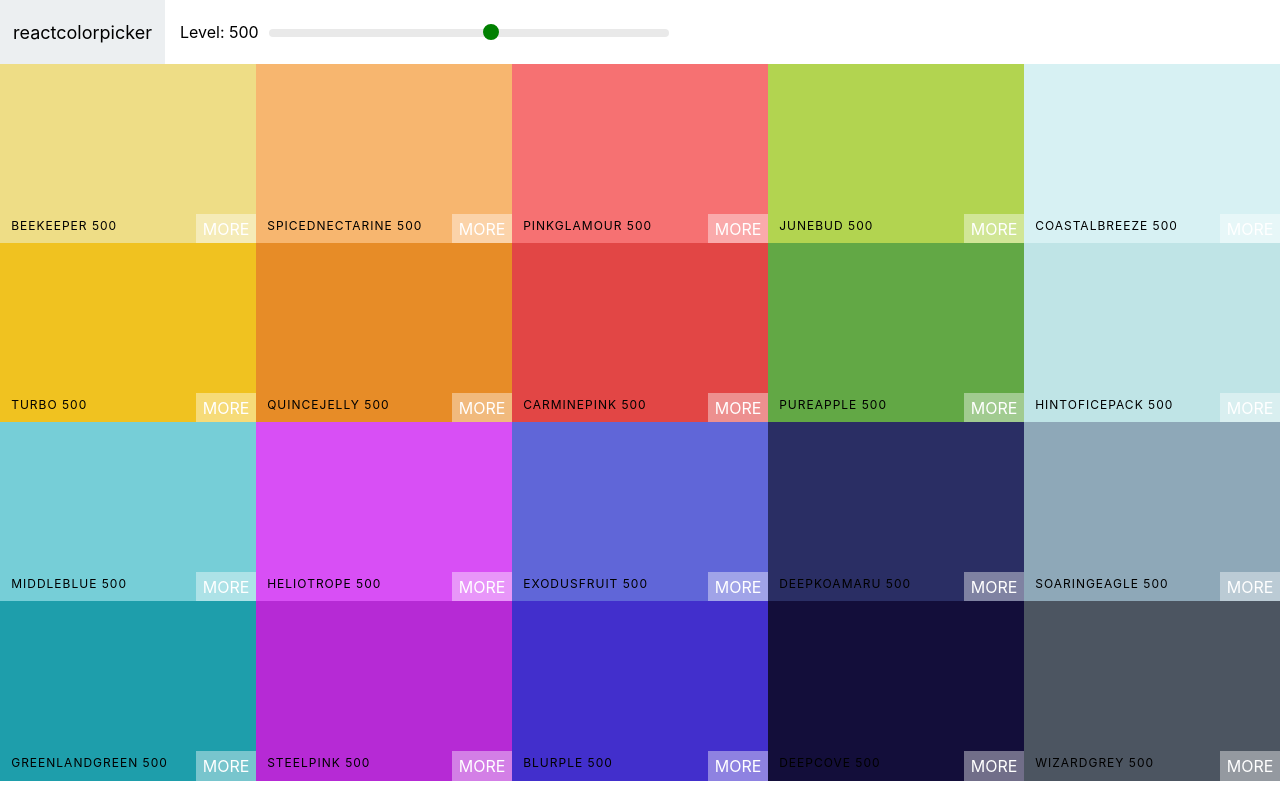
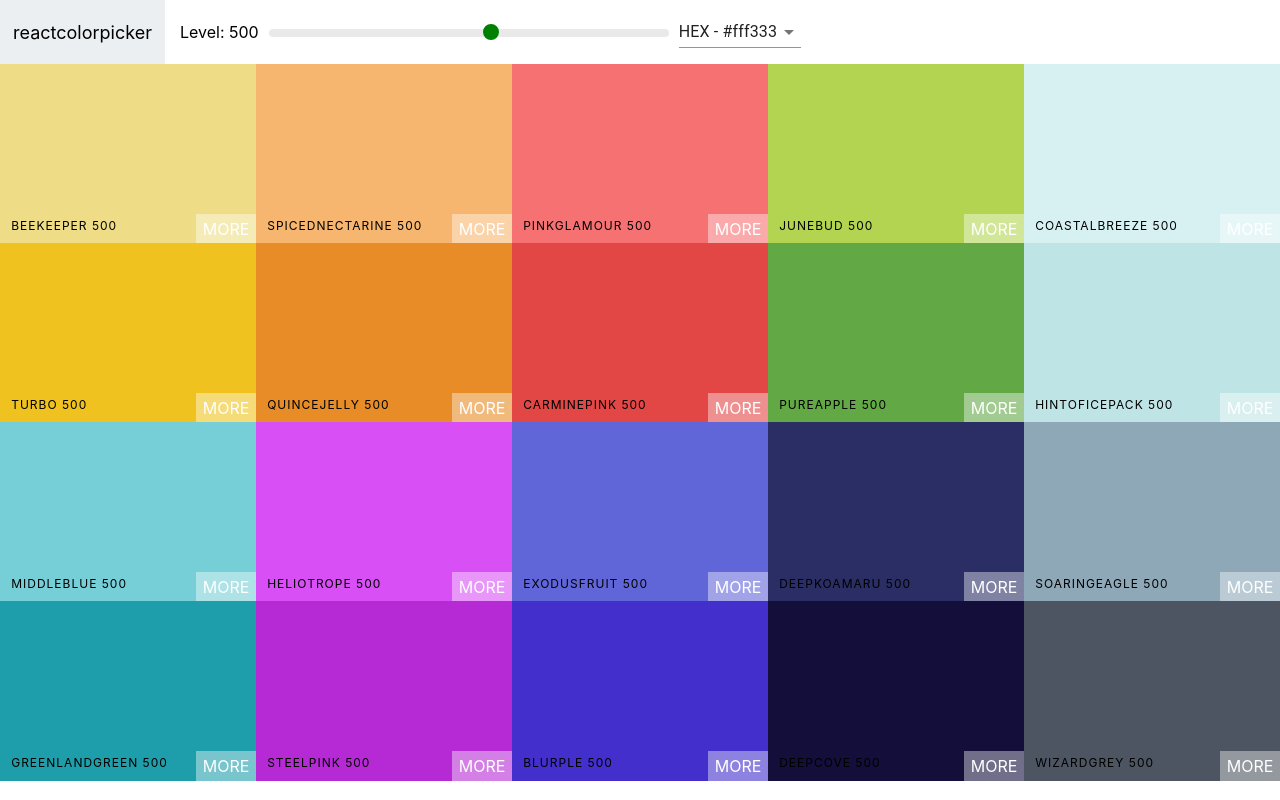
Before and after one commit to Jungir/color-react-project, a React (Create React App) app in the folder colors-app/: page / in a window 1280 px wide. Shown: the top 800 px of the page. Built offline with nearby package versions, Linux system fonts and the light colour scheme.

Commit message:
add material ui

```diff
--- a/colors-app/package.json
+++ b/colors-app/package.json
@@ -3,6 +3,7 @@
   "version": "0.1.0",
   "private": true,
   "dependencies": {
+    "@material-ui/core": "^4.3.1",
     "chroma-js": "^2.0.4",
     "rc-slider": "^8.6.13",
     "react": "^16.8.6",
--- a/colors-app/src/Navbar.js
+++ b/colors-app/src/Navbar.js
@@ -1,14 +1,28 @@
-import React, { Component } from 'react'
+import React, { Component } from 'react';
+import MenuItem from '@material-ui/core/MenuItem';
+import Select from '@material-ui/core/Select';
 import Slider, { Range } from 'rc-slider';
 import 'rc-slider/assets/index.css';
 import "./Navbar.css"
 class Navbar extends Component {
+    constructor(props){
+        super(props);
+        this.state = {
+            format : 'hex'
+        }
+        this.handleChange = this.handleChange.bind(this);
+    }
+    handleChange(e){
+        this.setState({format : e.target.value});
+        this.props.handleChange(e.target.value);
+    }
     render() {
         const {level, changeLevel} = this.props;
+        const {format} = this.state;
         return (
             <header className="Navbar">
             <div className="logo">
-                <a href="#">reactcolorpicker</a>
+                <a href="/">reactcolorpicker</a>
             </div>
             <div className="slider-container">
                 <span>Level: {level}</span>
@@ -16,7 +30,13 @@ class Navbar extends Component {
                     <Slider defaultValue={level} step={100} min={0} max={900} onAfterChange={changeLevel}/>
                 </div>
             </div>
-
+            <div className="select-container">
+            <Select value={format} onChange={this.handleChange}>
+                <MenuItem value="hex">HEX - #fff333</MenuItem>
+                <MenuItem value="rgb">RGB - rgb(255,255,255)</MenuItem>
+                <MenuItem value="rgba">RGBA - rgba(255,255,255, 1.0)</MenuItem>
+            </Select>
+            </div>
             </header>
         )
     }
--- a/colors-app/src/Palette.js
+++ b/colors-app/src/Palette.js
@@ -7,24 +7,28 @@ import './Palette.css';
 class Palette extends Component {
     constructor(props){
         super(props);
-        this.state = {level : 500}
+        this.state = {level : 500, format : 'hex'}
         this.changeLevel = this.changeLevel.bind(this);
+        this.changeFormat = this.changeFormat.bind(this);
     }
 
     changeLevel(level){
         this.setState({level});
 
     }
+    changeFormat(val){
+        this.setState({format : val});
+    }
     render() {
         const {colors} = this.props.palette;
-        const {level} = this.state;
+        const {level, format} = this.state;
         const colorBoxes = colors[level].map ((color) => {
-            return <ColorBox background={color.hex} name={color.name}/>
+            return <ColorBox background={color[format]} name={color.name}/>
         });
 
         return (
             <div className='Palette'>
-                <Navbar level={level} changeLevel={this.changeLevel}/>
+                <Navbar level={level} changeLevel={this.changeLevel} handleChange={this.changeFormat}/>
                 {/* Navbar goes here */}
                 <div className="Palette-colors">
                     {colorBoxes}
--- a/colors-app/src/colorHelpers.js
+++ b/colors-app/src/colorHelpers.js
@@ -18,7 +18,7 @@ function generatePalette(starterPalette){
         //push i into scale
         for (let i in scale){
             newPalette.colors[levels[i]].push({
-                name : `${color.name} ${i}00`,
+                name : `${color.name} ${levels[i]}`,
                 id : color.name.toLowerCase().replace(/ /g, '-'),
                 hex : scale[i],
                 rgb : chroma(scale[i]).css(),
```
Also changed, not shown: 1 other file (tests, documents, lock files or other folders).
